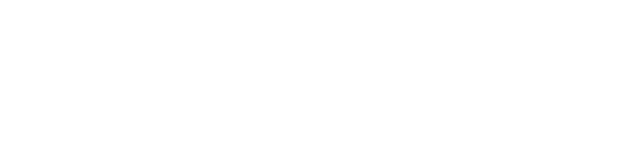
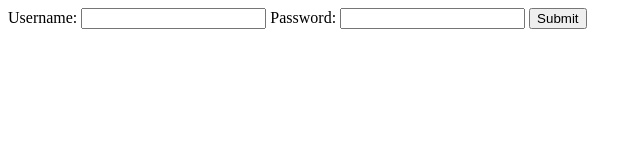
Before and after one commit to youssefbokry/seulproject, a plain HTML site: page index.html in a window 1280 px wide. Shown: the whole page, without its empty margins (0-642 px from the left). Drawn offline with Linux system fonts and the light colour scheme.

Commit message:
update 3

```diff
--- a/index.html
+++ b/index.html
@@ -6,8 +6,15 @@
     <title>youssef shop</title>
     <link rel="stylesheet" href="style.css">
     <link rel="icon" href="download.png">
+    <script src="script.js"></script>
 </head>
 <body>
-
+    <form action="">
+        <label for="name">Username:</label>
+        <input type="text" id="name">
+        <label for="Password">Password:</label>
+        <input type="Password" id="Password">
+        <input type="submit" onsubmit="test()">
+    </form>
 </body>
 </html>
--- /dev/null
+++ b/script.js
@@ -0,0 +1,4 @@
+function test(){
+    let name=document.getElementById('name').value;
+    alert(name)
+}
```
